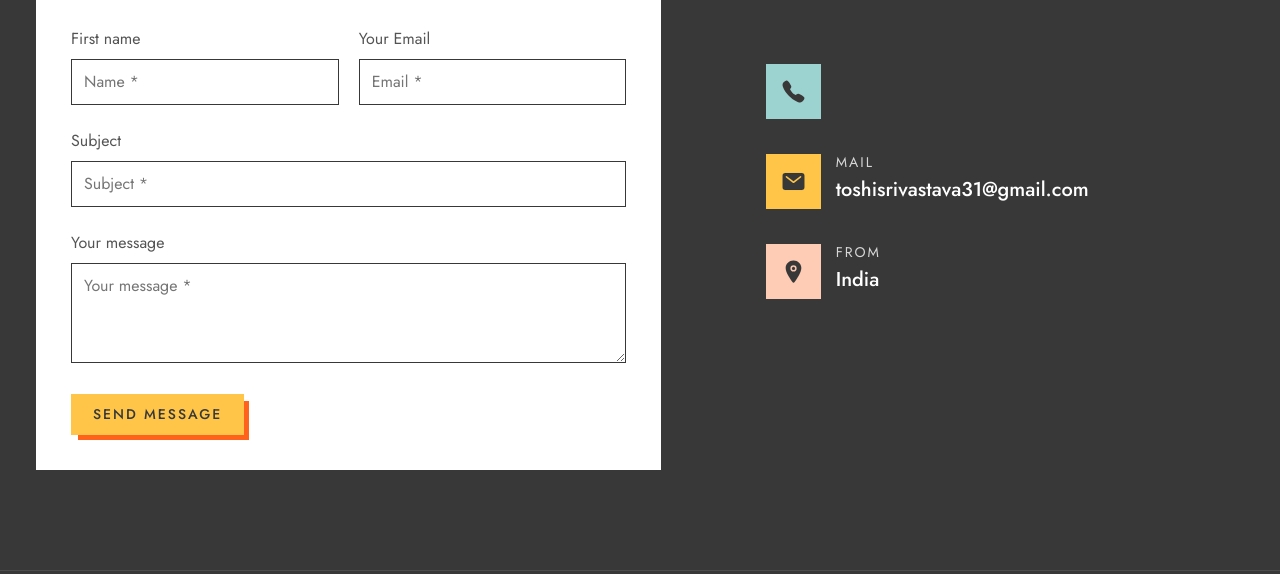
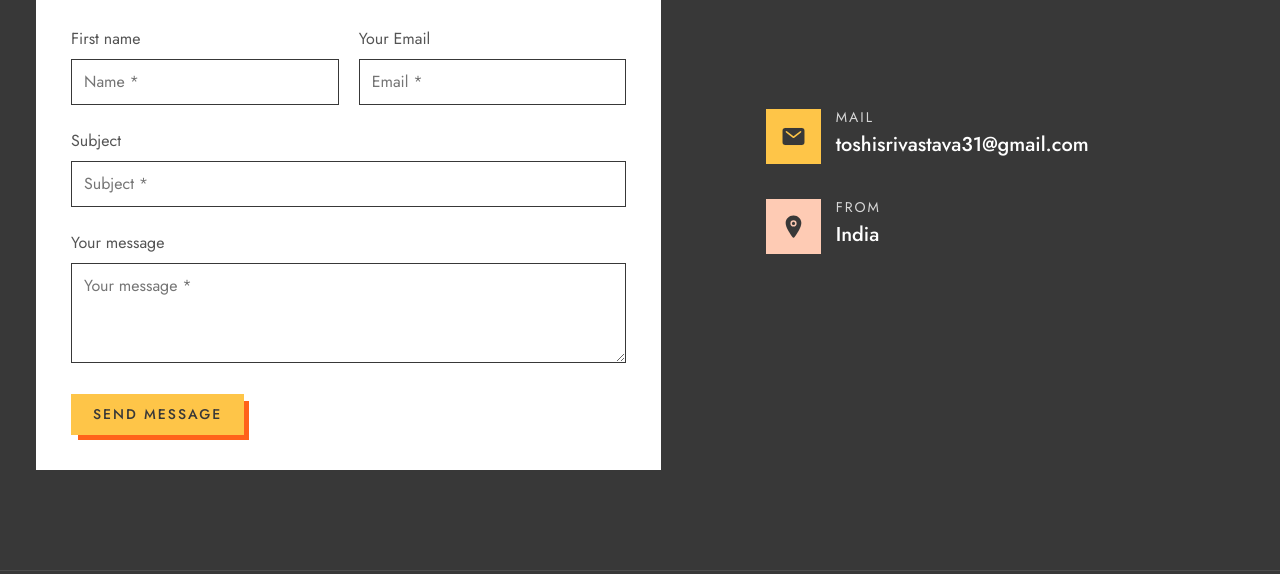
Before and after one commit to SlothT/Portfolio, a plain HTML site: page contact.html in a window 1280 px wide. Shown: the part 268-842 px from the top of the page. Drawn offline with nearby package versions, Linux system fonts and the light colour scheme.

```diff
--- a/contact.html
+++ b/contact.html
@@ -142,14 +142,7 @@
 
             <ul class="contact-list">
 
-              <li class="contact-item">
 
-                <div class="item-icon" style="background-color: hsl(177, 39%, 72%)">
-                  <ion-icon name="call" aria-hidden="true"></ion-icon>
-                </div>
-
-
-              </li>
 
               <li class="contact-item">
 
```
